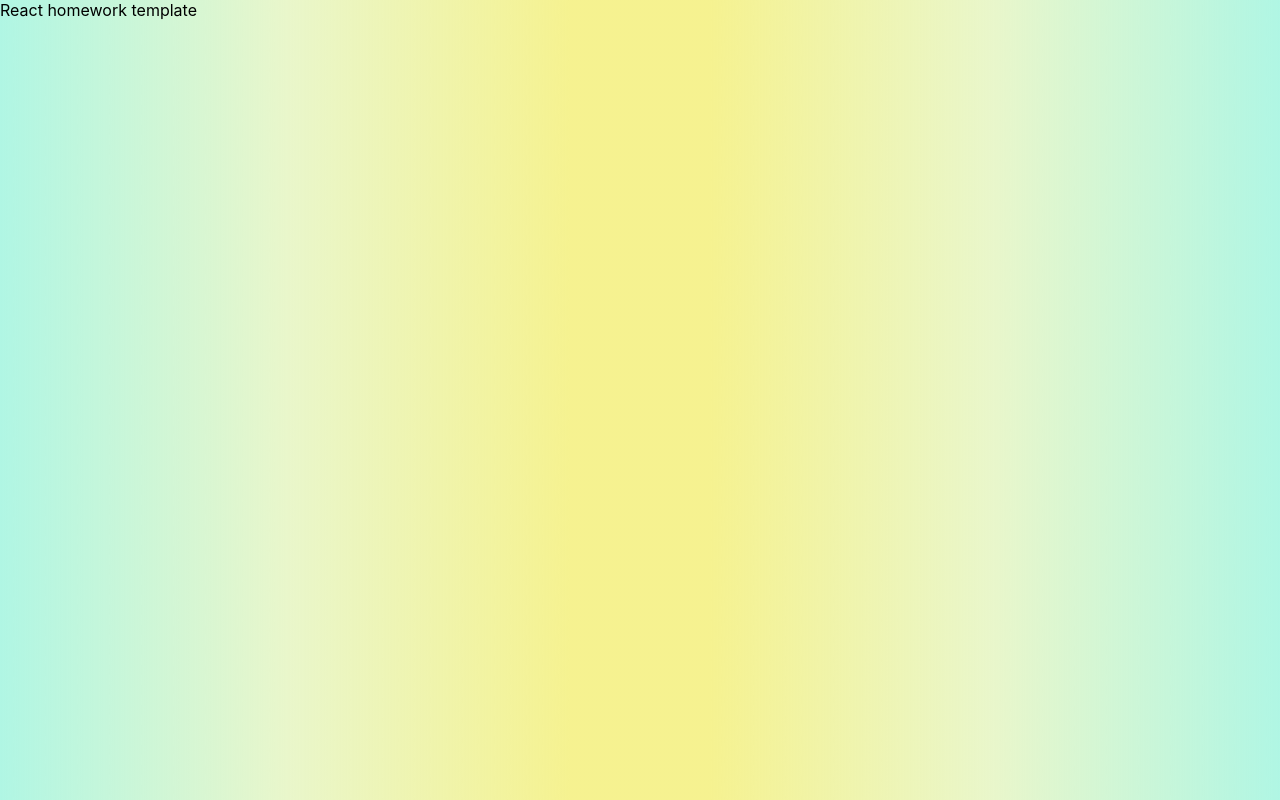
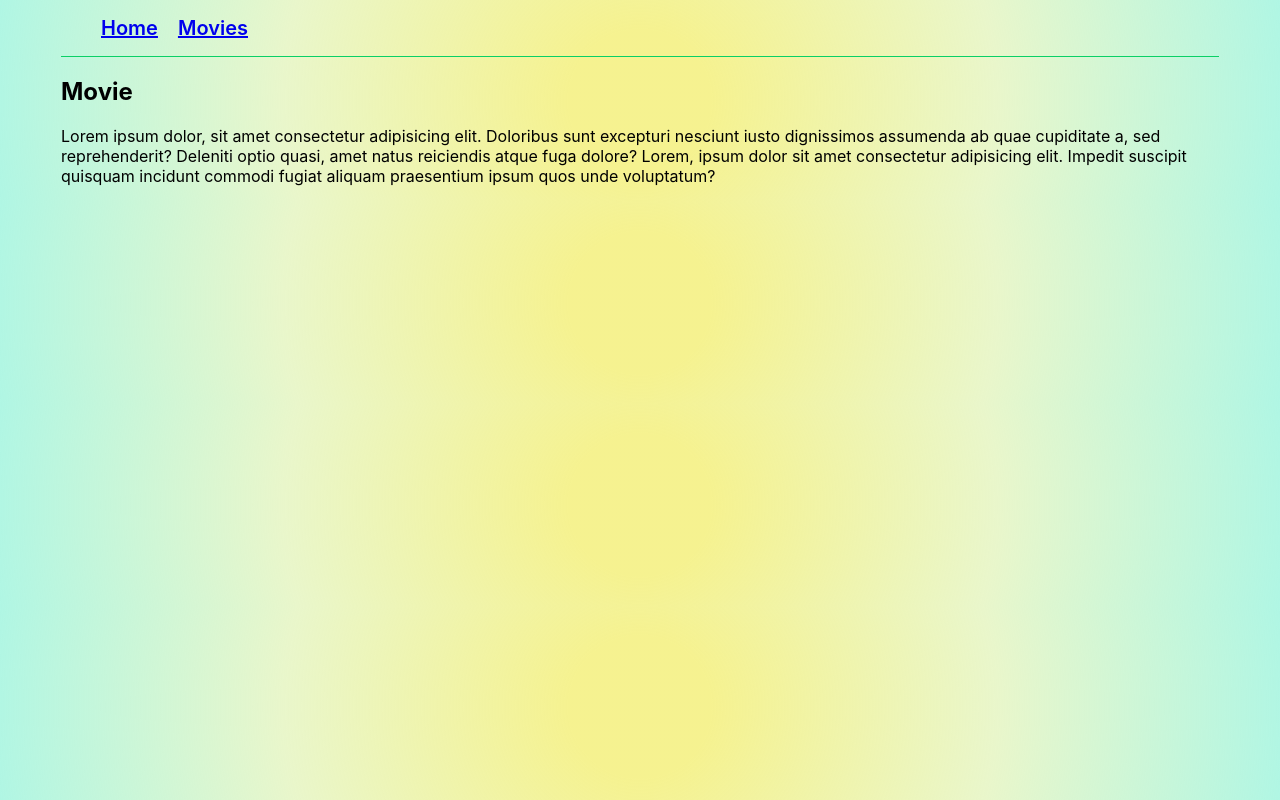
Before and after one commit to TKazhukalo/goit-react-hw-05-movies, a React (Create React App) app: page /goit-react-hw-05-movies/movies/1 in a window 1280 px wide. Built offline with nearby package versions, Linux system fonts and the light colour scheme.

Commit message:
create header

```diff
--- a/package.json
+++ b/package.json
@@ -9,7 +9,9 @@
     "@testing-library/user-event": "^13.5.0",
     "react": "^18.1.0",
     "react-dom": "^18.1.0",
+    "react-router-dom": "^6.13.0",
     "react-scripts": "5.0.1",
+    "styled-components": "^5.2.1",
     "web-vitals": "^2.1.3"
   },
   "scripts": {
--- a/src/components/App.jsx
+++ b/src/components/App.jsx
@@ -1,7 +1,20 @@
+import { Home } from "pages/Home";
+import { MovieDetails } from "pages/MovieDetails";
+import { Movies } from "pages/Movies";
+import { Route,Routes } from "react-router-dom";
+import { Container } from "./App.styled";
+import { Layout } from "./Layout";
 export const App = () => {
   return (
-    <div>
-      React homework template
-    </div>
+    <Container>
+
+      <Routes>
+         <Route path='/' element={<Layout />} >
+        <Route index element={<Home />} />
+        <Route path='/movies' element={<Movies />} />
+        <Route path='/movies/:movieId' element={<MovieDetails />} />
+        </Route>
+      </Routes>
+    </Container>
   );
 };
--- /dev/null
+++ b/src/components/App.styled.jsx
@@ -0,0 +1,10 @@
+import styled from "styled-components";
+
+export const Container=styled.div`
+  display: block;
+  max-width: 1158px;
+padding-top: 0;
+padding-bottom: 0;
+margin-left: auto;
+margin-right: auto;
+`
--- /dev/null
+++ b/src/components/Layout.jsx
@@ -0,0 +1,21 @@
+import { NavLink, Outlet } from "react-router-dom";
+import { ContainerHeader, ContainerNav, HeaderItem, HeaderList } from "./Layout.styled";
+
+export const Layout = () => {
+    return <div>
+    <ContainerHeader>
+      <ContainerNav>
+        <HeaderList>
+          <HeaderItem>
+            <NavLink to='/'>Home</NavLink>
+          </HeaderItem>
+          <HeaderItem>
+            <NavLink to='/movies'>Movies</NavLink>
+          </HeaderItem>
+          </HeaderList>
+        </ContainerNav>
+
+    </ContainerHeader>
+        <Outlet />
+        </div>
+}
--- /dev/null
+++ b/src/components/Layout.styled.jsx
@@ -0,0 +1,30 @@
+import styled from "styled-components"
+export const ContainerHeader = styled.div`
+      display: flex;
+  align-items: center;
+  justify-content: space-between;
+max-width: 1158px;
+padding-top: 0;
+padding-bottom: 0;
+
+border-bottom: 1px solid #0ad066;
+`
+export const ContainerNav=styled.nav`
+    display: flex;
+align-items: center;
+`
+export const HeaderList=styled.ul`
+    display: flex;
+align-items: center;
+list-style-type: none;
+
+gap:20px;
+
+color: #000000;
+`
+export const HeaderItem=styled.li`
+    display: block;
+    font-size: 20px;
+    font-weight: 600;
+
+`
--- a/src/index.js
+++ b/src/index.js
@@ -2,9 +2,12 @@ import React from 'react';
 import ReactDOM from 'react-dom/client';
 import { App } from 'components/App';
 import './index.css';
+import { BrowserRouter } from 'react-router-dom';
 
 ReactDOM.createRoot(document.getElementById('root')).render(
   <React.StrictMode>
-    <App />
+     <BrowserRouter basename="/goit-react-hw-05-movies">
+      <App />
+    </BrowserRouter>
   </React.StrictMode>
 );
--- /dev/null
+++ b/src/pages/Home.jsx
@@ -0,0 +1,9 @@
+export const Home = () => {
+  return (
+    <div>
+      <h1>Домашня сторінка</h1>
+
+
+    </div>
+  );
+};
--- /dev/null
+++ b/src/pages/MovieDetails.jsx
@@ -0,0 +1,26 @@
+//import { useParams } from "react-router-dom"
+
+import { useParams } from "react-router-dom";
+
+export const MovieDetails = () => {
+    const {movieId} = useParams();
+    console.log(movieId);
+   // const movie = getMovieById(id);
+    return (
+          <main>
+      <div>
+        <h2>
+          Movie
+        </h2>
+        <p>
+          Lorem ipsum dolor, sit amet consectetur adipisicing elit. Doloribus
+          sunt excepturi nesciunt iusto dignissimos assumenda ab quae cupiditate
+          a, sed reprehenderit? Deleniti optio quasi, amet natus reiciendis
+          atque fuga dolore? Lorem, ipsum dolor sit amet consectetur adipisicing
+          elit. Impedit suscipit quisquam incidunt commodi fugiat aliquam
+          praesentium ipsum quos unde voluptatum?
+        </p>
+      </div>
+    </main>
+    )
+}
--- /dev/null
+++ b/src/pages/Movies.jsx
@@ -0,0 +1,16 @@
+import { Link } from "react-router-dom";
+
+export const Movies = () => {
+ // const movies = getMovies();
+  return (
+
+          <div>Колекція фільмів
+              {['movie-1', 'movie-2', 'movie-3', 'movie-4', 'movie-5'].map(movie => {
+              return (
+          <Link key={movie} to={`${movie}`}>{movie} </Link>
+              )
+              })}
+              </div>
+
+  );
+};
```
Also changed, not shown: 1 other file (tests, documents, lock files or other folders).
